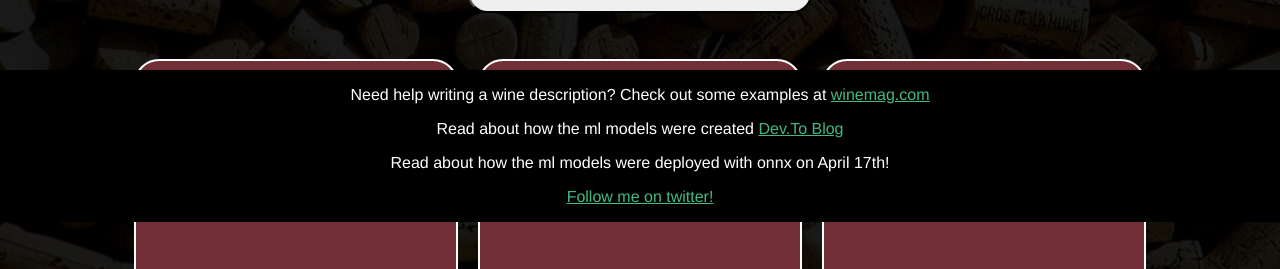
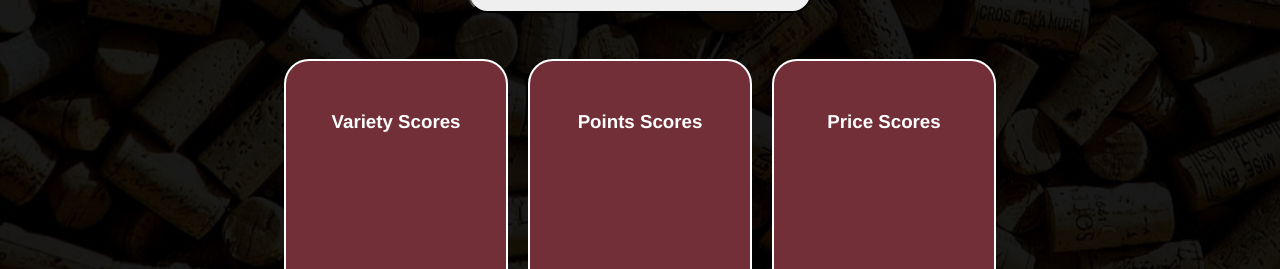
Before and after one commit to cassieview/SommWineGame, a Vue app: page / in a window 1280 px wide. Shown: the part 578-847 px from the top of the page. Built offline with nearby package versions, Linux system fonts and the light colour scheme.

Commit message:
cert stuff and modile fix

```diff
--- a/src/components/Home.vue
+++ b/src/components/Home.vue
@@ -167,7 +167,7 @@ div.Home {
 
 div.results {
   display: inline-block;
-  width: 300px;
+  width: 200px;
   height: 250px;
   margin: 10px;
   border: 2px solid white;
@@ -203,7 +203,6 @@ button {
 }
 
 .footer {
-  position: fixed;
   left: 0;
   bottom: 0;
   width: 100%;
```
Also changed, not shown: .well-known/pki-validation/godaddy.html (added).
